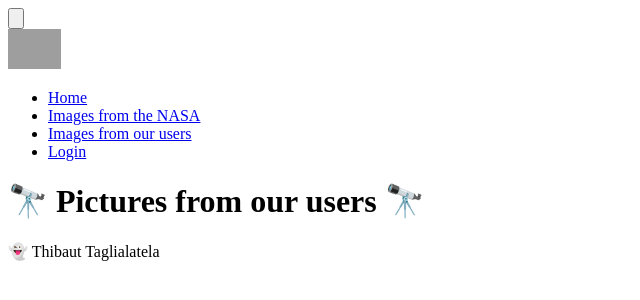
After one commit to thibauttaglialatela/wonder-from-stars, a Symfony app: template templates/picture/index.html.twig in a window 1280 px wide. The commit adds this page. Shown: the top 300 px of the page, without its empty margins (0-640 px from the left). Run offline with Twig, Linux system fonts and the light colour scheme; the template is opened without the code that fills it, so the values that code supplies are empty; some libraries are stand-ins or nearby versions; grey boxes are pictures that could not be loaded.

Commit message:
création d'une page affichant toutes les images des utilisateurs

```diff
--- a/src/DataFixtures/AppFixtures.php
+++ b/src/DataFixtures/AppFixtures.php
@@ -51,9 +51,9 @@ class AppFixtures extends Fixture
         $pictures = [];
         for ($i = 0; $i < 10; $i++) {
             $picture = new Picture();
-            $picture->setTitle($faker->realText());
+            $picture->setTitle($faker->realText(80));
             $picture->setDescription($faker->paragraph());
-            $picture->setUrl('https://picsum.photos/200/300');
+            $picture->setUrl('https://picsum.photos/300');
             $picture->setDate($faker->dateTime());
             $picture->setMedias($faker->randomElement($medias));
             $manager->persist($picture);
--- a/templates/_navbar.html.twig
+++ b/templates/_navbar.html.twig
@@ -64,6 +64,15 @@
                     >Images from the NASA</a
                     >
                 </li>
+                <li class="mb-4 lg:mb-0 lg:pr-2" data-te-nav-item-ref>
+                    <!-- CarouselPage link -->
+                    <a
+                            class="{{ currentUrl == path('app_picture') ? 'text-blue-500' : 'text-neutral-50 transition duration-200 hover:text-neutral-100 hover:ease-in-out' }} focus:text-neutral-200 disabled:text-black/30 motion-reduce:transition-none dark:text-neutral-200 dark:hover:text-neutral-300 dark:focus:text-neutral-300 lg:px-2"
+                            href="{{ path('app_picture') }}"
+                            data-te-nav-link-ref
+                    >Images from our users</a
+                    >
+                </li>
 
                 {% if app.user %}
                 {% else %}
--- /dev/null
+++ b/templates/picture/index.html.twig
@@ -0,0 +1,33 @@
+{% extends 'base.html.twig' %}
+
+{% block title %}{{ parent() }} - Picture from user{% endblock %}
+
+{% block body %}
+    <div class="container max-w-5xl mx-auto pt-16 md:pt-32 text-center break-normal">
+        <!--Title-->
+        <h1 class="text-white font-extrabold text-2xl md:text-6xl w-full">
+            {% if app.user %}
+                🔭 Welcome to Wonders from the sky {{ app.user.pseudo}} 🔭
+            {% else %}
+                🔭 Pictures from our users 🔭
+            {% endif %}
+        </h1>
+    </div>
+    <div class="container mx-auto px-0 py-2 lg:px-20 lg:pt-12">
+        <div class="-m-1 flex flex-wrap md:-m-2">
+            {% for image in images %}
+                <div class="flex w-full md:w-1/3 flex-wrap mb-5">
+                    <figure class="w-full p-1 md:p-2">
+                        <img
+                                alt="{{ image.title }}"
+                                class="block h-full w-full rounded-lg object-cover object-center"
+                                src="{{ image.url }}" />
+                        <figcaption class="text-white text-center w-full truncate">{{ image.title }}</figcaption>
+                    </figure>
+                </div>
+            {% endfor %}
+        </div>
+    </div>
+
+
+{% endblock %}
```
Also changed, not shown: src/Controller/PictureController.php (added, +20 -0 lines), templates/carousel/index.html.twig (+6 -9 lines).
